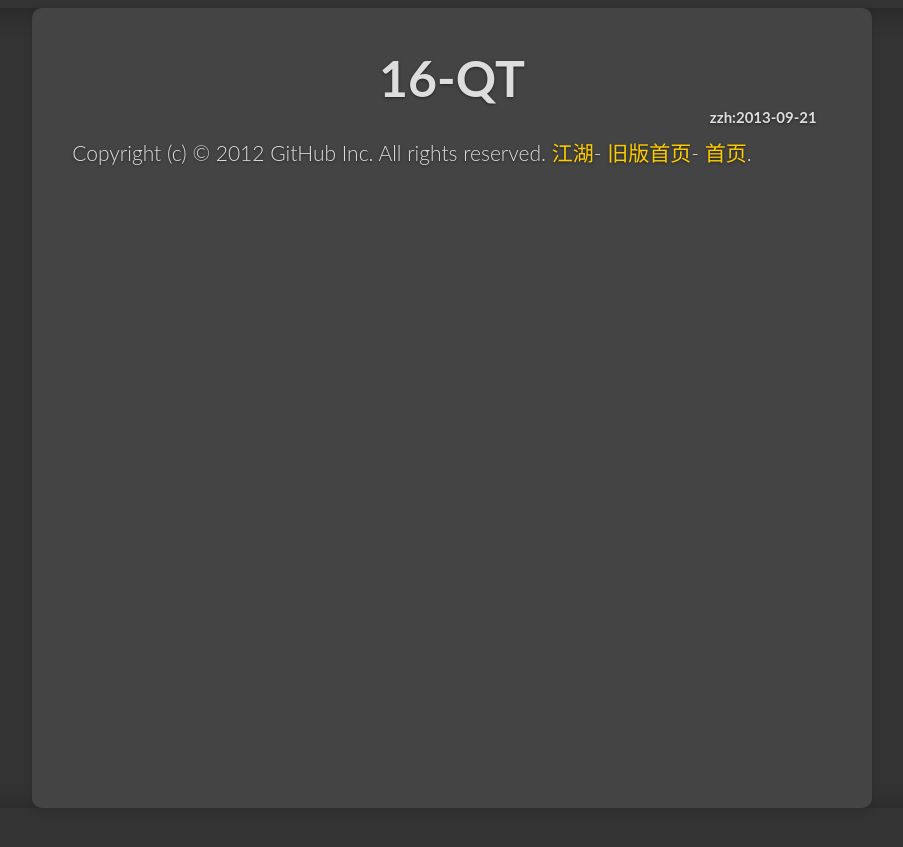
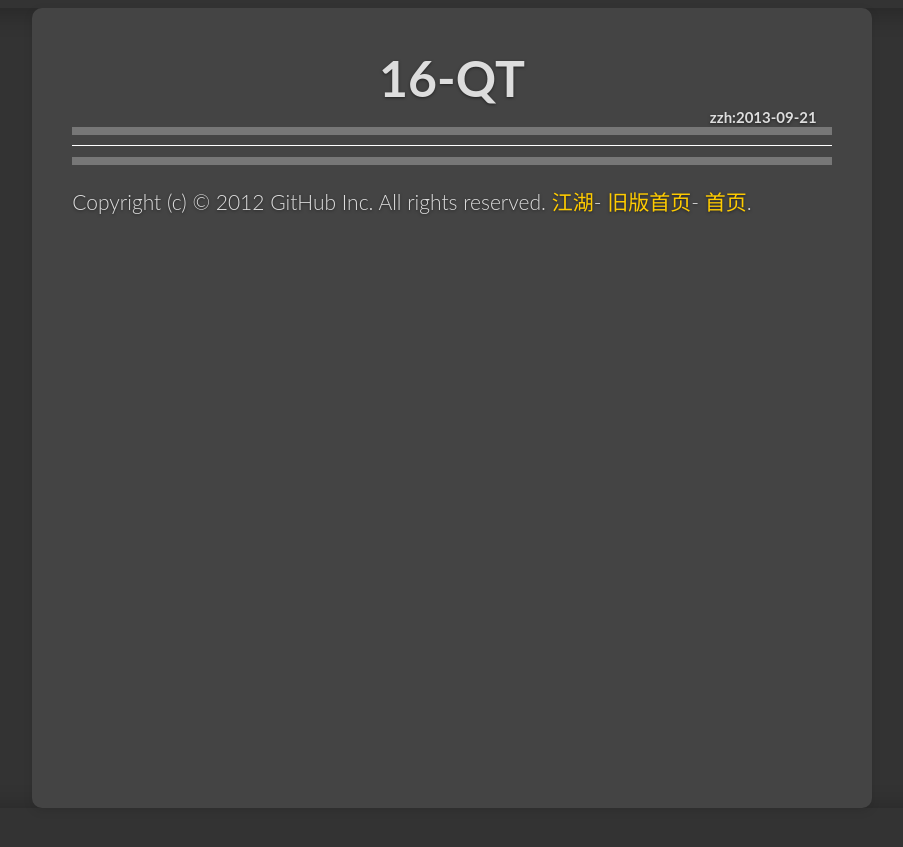
Before and after one commit to jack-zh/jack-zh.github.com, a Jekyll site: the page built from _posts/2013-09-21-learn-linux-c-26-简单界面编程-QT.html, in a window 1280 px wide. Shown: the top 847 px of the page, without its empty margins (188-1091 px from the left). Built offline with Jekyll 4.4.1, drawn with Linux system fonts in a browser that asks for light colours.

Commit message:
linux file new style change debug

```diff
--- a/_layouts/new_default.html
+++ b/_layouts/new_default.html
@@ -17,6 +17,9 @@
         <div class="unit">
             <article>
                 {{ content }}
+                <hr size=10 color=#777777 >
+                <hr size=1 color=#ffffff >
+                <hr size=10 color=#777777 >
                 <div id="footer">
                     <p>
                         Copyright (c) © 2012 GitHub Inc. All rights reserved.
```
